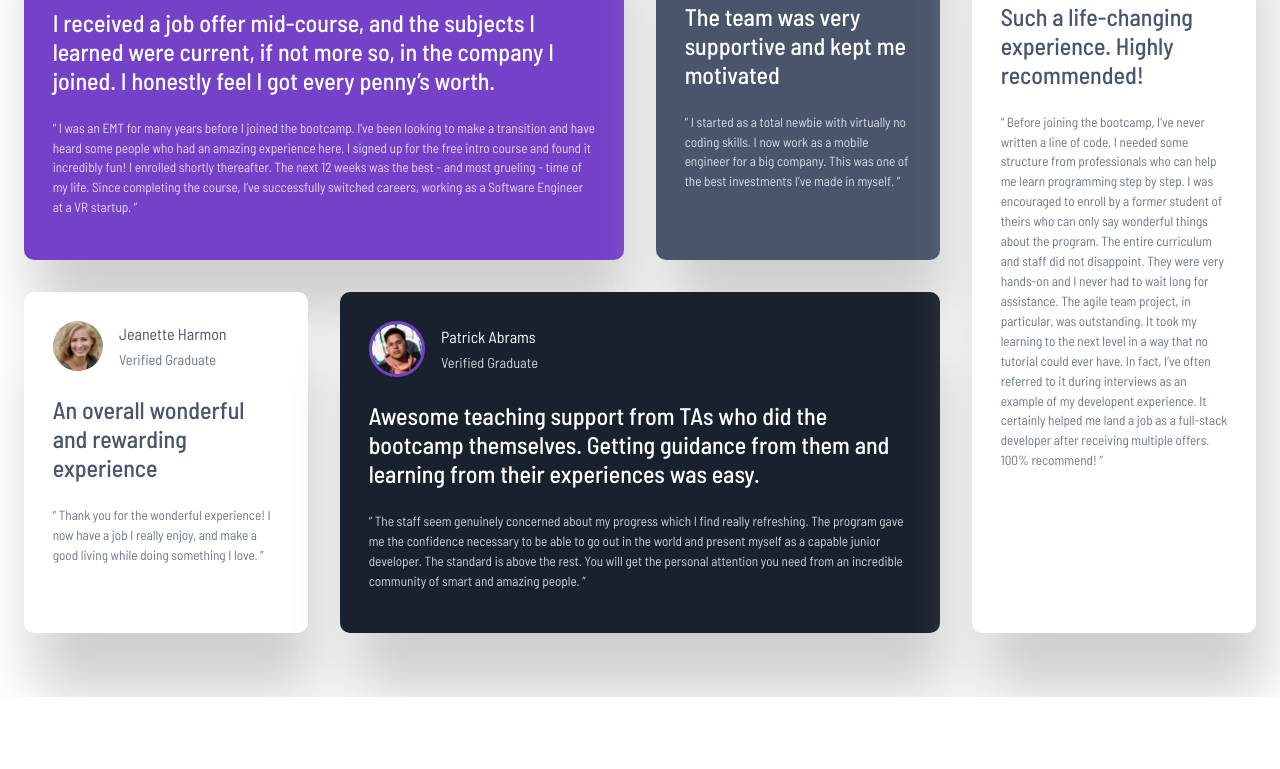
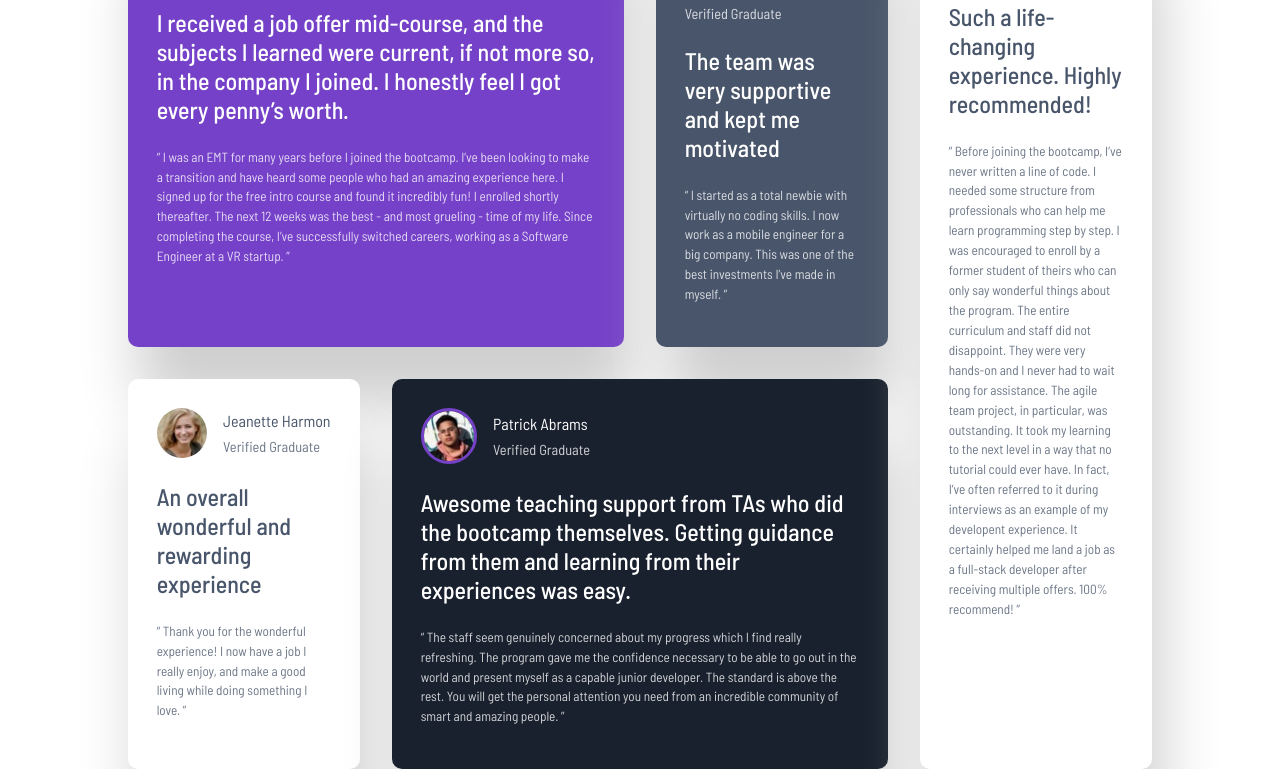
Before and after one commit to LaurentMissiaen/Testimonials_Grid_Section, a plain HTML site: page index.html in a window 1280 px wide. Shown: the part 165-934 px from the top of the page. Before the commit the page ends 862 px from the top, so only its background shows below. Drawn offline with Linux system fonts and the light colour scheme; a web font is replaced by a local one.

Commit message:
add max-width

```diff
--- a/styles.css
+++ b/styles.css
@@ -1,7 +1,16 @@
 html {
   box-sizing: border-box;
+  height: 100%;
+}
+
+body {
+  display: grid;
+  height: 100%;
+  justify-content: center;
+  align-items: center;
   font-family: Barlow Semi Condensed, sans-serif;
   background: hsl(0, 0%, 100%);
+  margin: 0;
 }
 
 .card_header div {
@@ -98,6 +107,7 @@ html {
 @media (min-width: 1000px) {
   .testimonial_grid {
     grid-template-columns: repeat(4, 1fr);
+    max-width: 80vw;
   }
   .grid_col_span_2 {
     grid-column: span 2;
```
